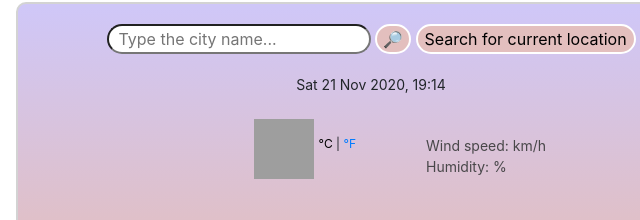
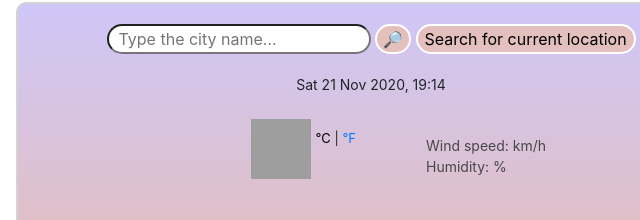
Before and after one commit to averlye/Weather-App-Project-2, a plain HTML site: page index.html in a window 1280 px wide. Shown: the part 78-298 px from the top of the page, 269-909 px from the left. Drawn offline with nearby package versions, Linux system fonts and the light colour scheme; no server answers; grey boxes are pictures that could not be loaded.

Commit message:
CSS minor changes

```diff
--- a/styles.css
+++ b/styles.css
@@ -88,8 +88,8 @@ footer {
 }
 #units {
   position: relative;
-  top: -15px;
-  font-size: 12px;
+  top: -20px;
+  font-size: 13px;
 }
 #flow-right {
   text-align: right;
```
